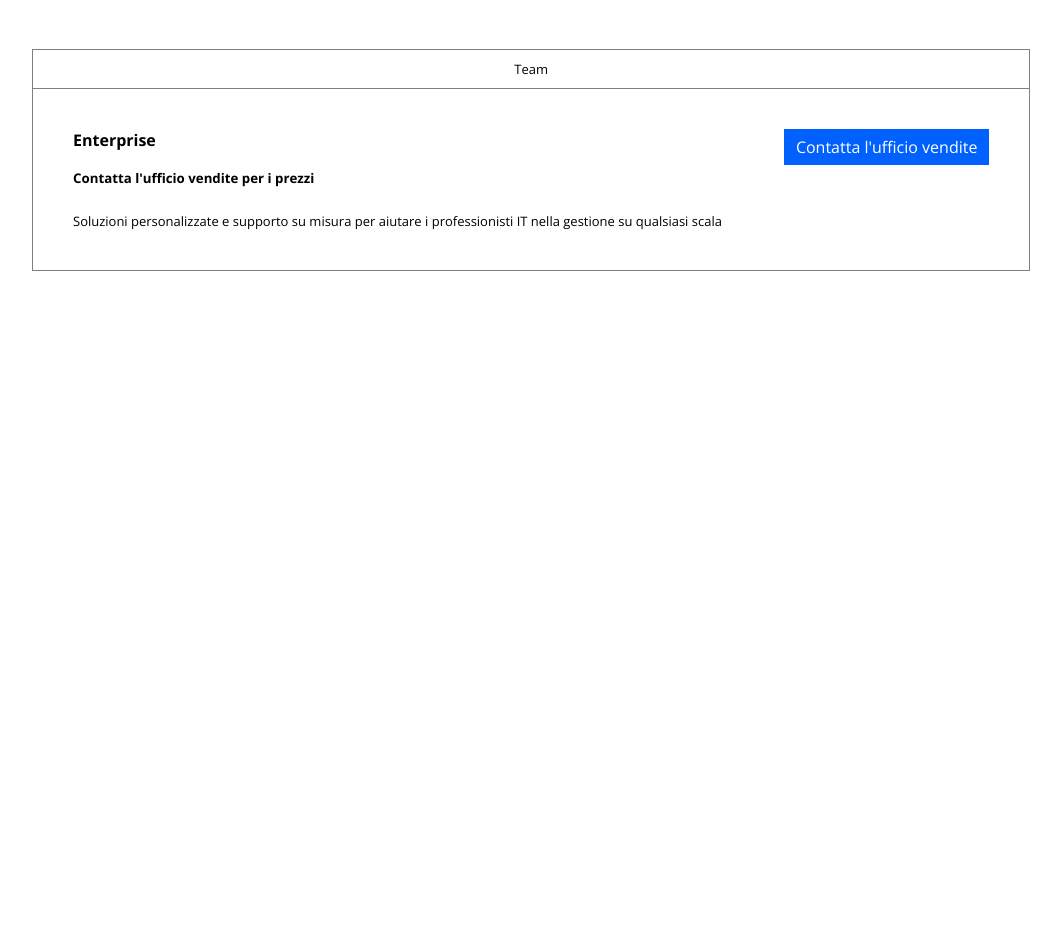
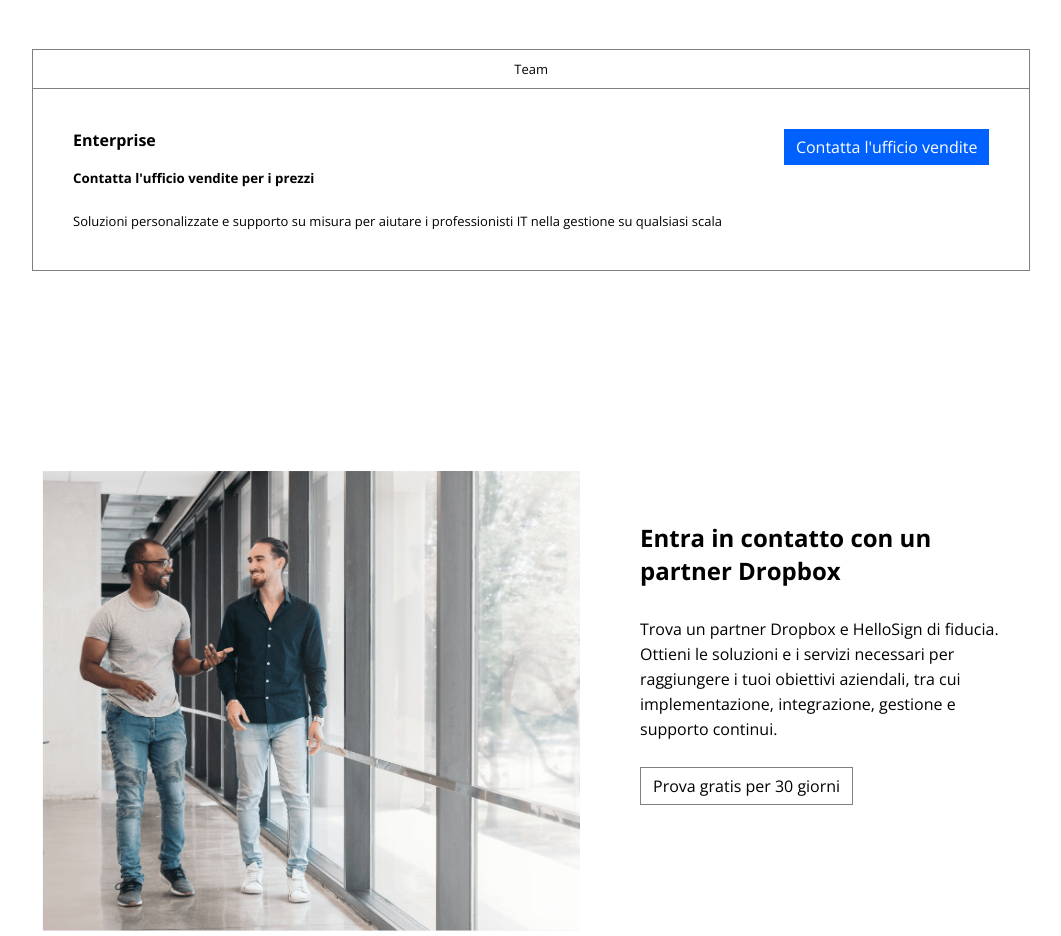
Before and after one commit to Pulcioo/htmlcss-dropbox, a plain HTML site: page index.html in a window 1280 px wide. Shown: the part 2173-3109 px from the top of the page, without its empty margins (96-1157 px from the left). Before the commit the page ends 2444 px from the top, so only its background shows below. Drawn offline with nearby package versions, Linux system fonts and the light colour scheme.

Commit message:
file aggiornato. aggiunta img partner con relativa descrizione

```diff
--- a/index.html
+++ b/index.html
@@ -171,6 +171,24 @@
                 </div>
             </div>
         </div>
+
+        <div class="container4 clearfix">
+            <div class="partner-img float-left">
+                <img src="img/partner.png" alt="partner">
+            </div>
+
+            <div class="partner-text float-right">
+                <h2>Entra in contatto con un partner Dropbox</h2>
+                <p>
+                    Trova un partner Dropbox e HelloSign di fiducia. Ottieni le soluzioni e i servizi necessari per
+                    raggiungere i tuoi obiettivi aziendali, tra cui implementazione, integrazione, gestione e supporto
+                    continui.
+                </p>
+                <div class="btn bg-white debug">
+                    <a class="black" href="#">Prova gratis per 30 giorni</a>
+                </div>
+            </div>
+        </div>
     </main>
 
 </body>
--- a/style.css
+++ b/style.css
@@ -33,6 +33,11 @@
     position: fixed;
 }
 
+.debug{
+    border: 1px solid grey;
+}
+
+
 .w30{
     width: 30%;
 }
@@ -52,6 +57,14 @@
 .blue{
     text-decoration: underline;
     color: blue;
+}
+
+.black{
+    color: black;
+}
+
+.bg-white{
+    background-color: white;
 }
 
 .align{
@@ -130,7 +143,9 @@ a{
 
 /* inizio classi main */
 
-main h2{
+/* parte tab */
+
+main .title-tabs h2{
     font-size: 30px;
     margin: 200px auto 50px;
 }
@@ -168,10 +183,6 @@ main input{
     border: 1px solid grey;
     width: 60px;
     margin-bottom: 40px;
-}
-
-.debug{
-    border: 1px solid grey;
 }
 
 .container3 ul{
@@ -253,3 +264,38 @@ main input{
     top: 40px;
     right: 40px;
 }
+
+/* parte img partner */
+
+.container4{
+    width: 100%;
+    margin-top: 200px;
+}
+
+.container4 .partner-img{
+    width: 60%;
+ }
+
+.container4 img{
+   width: 70%;
+   margin-left: 18%;
+}
+
+.container4 .partner-text{
+    width: 30%;
+    position: relative;
+    right: 160px;
+    top: 50px;
+ }
+
+ .container4 h2{
+     margin-bottom: 30px;
+ }
+
+ .container4 p{
+    line-height: 25px;
+}
+
+.container4 .btn{
+    margin-top: 25px;
+}
```
